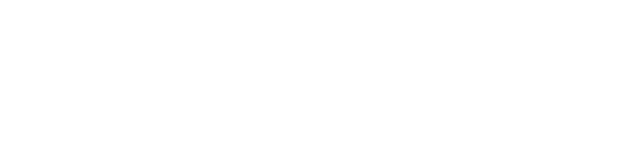
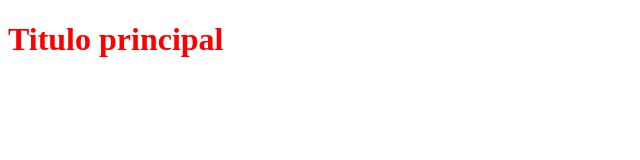
Before and after one commit to DkZIM77/primeirorepositorio, a plain HTML site: page index.html in a window 1280 px wide. Shown: the whole page, without its empty margins (0-640 px from the left). Drawn offline with Linux system fonts and the light colour scheme.

Commit message:
adicionamos CSS

```diff
--- a/index.html
+++ b/index.html
@@ -4,8 +4,9 @@
     <meta charset="UTF-8">
     <meta name="viewport" content="width=device-width, initial-scale=1.0">
     <title>Iniciando com GIT</title>
+    <link rel="stylesheet" href="style.css">
 </head>
 <body>
-
+    <h1>Titulo principal</h1>
 </body>
 </html>
--- a/script.css
+++ /dev/null
@@ -1 +0,0 @@
-gif
--- /dev/null
+++ b/style.css
@@ -0,0 +1,3 @@
+h1{
+    color: red;
+}
```
